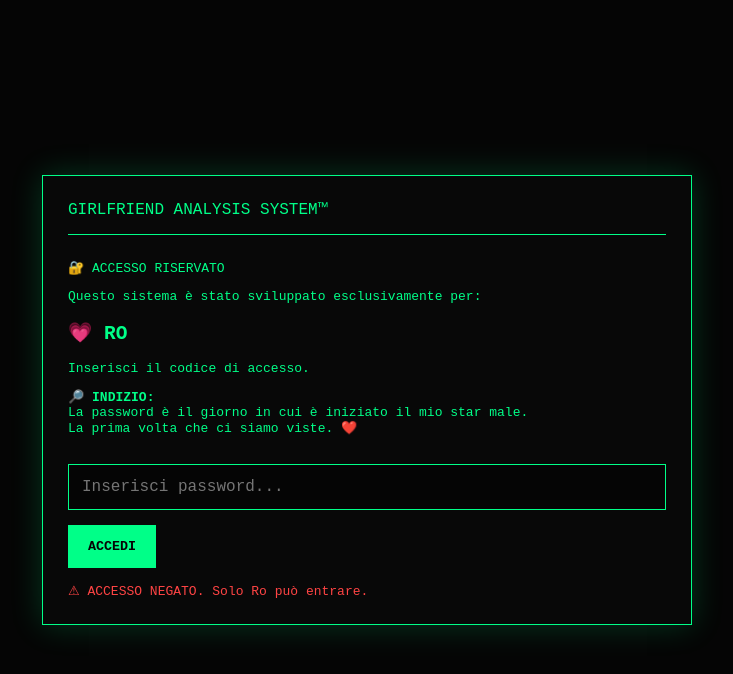
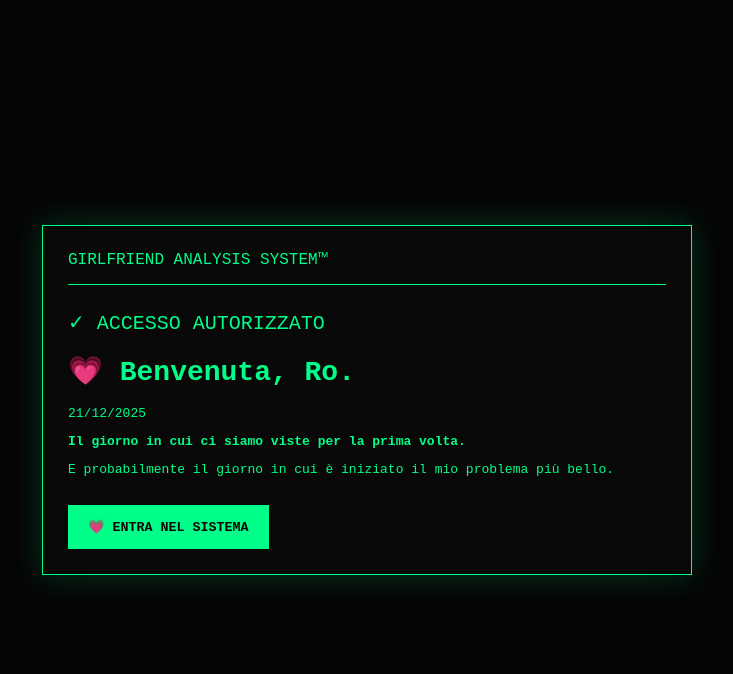
Before and after one commit to Xden07/-girlfriend-analysis, a plain HTML site: page index.html in a window 1280 px wide. Both pictures are taken after a click on the button "ACCEDI". Shown: the whole page, without its empty margins (273-1006 px from the left). Drawn offline with Linux system fonts and the light colour scheme.

Commit message:
Update index.html

```diff
--- a/index.html
+++ b/index.html
@@ -382,7 +382,7 @@ function login() {
   document.getElementById("error");
 
 
-  if (password.trim() === "21/12/2025") {
+  if (true) {
 
     document
     .getElementById("login")
```
